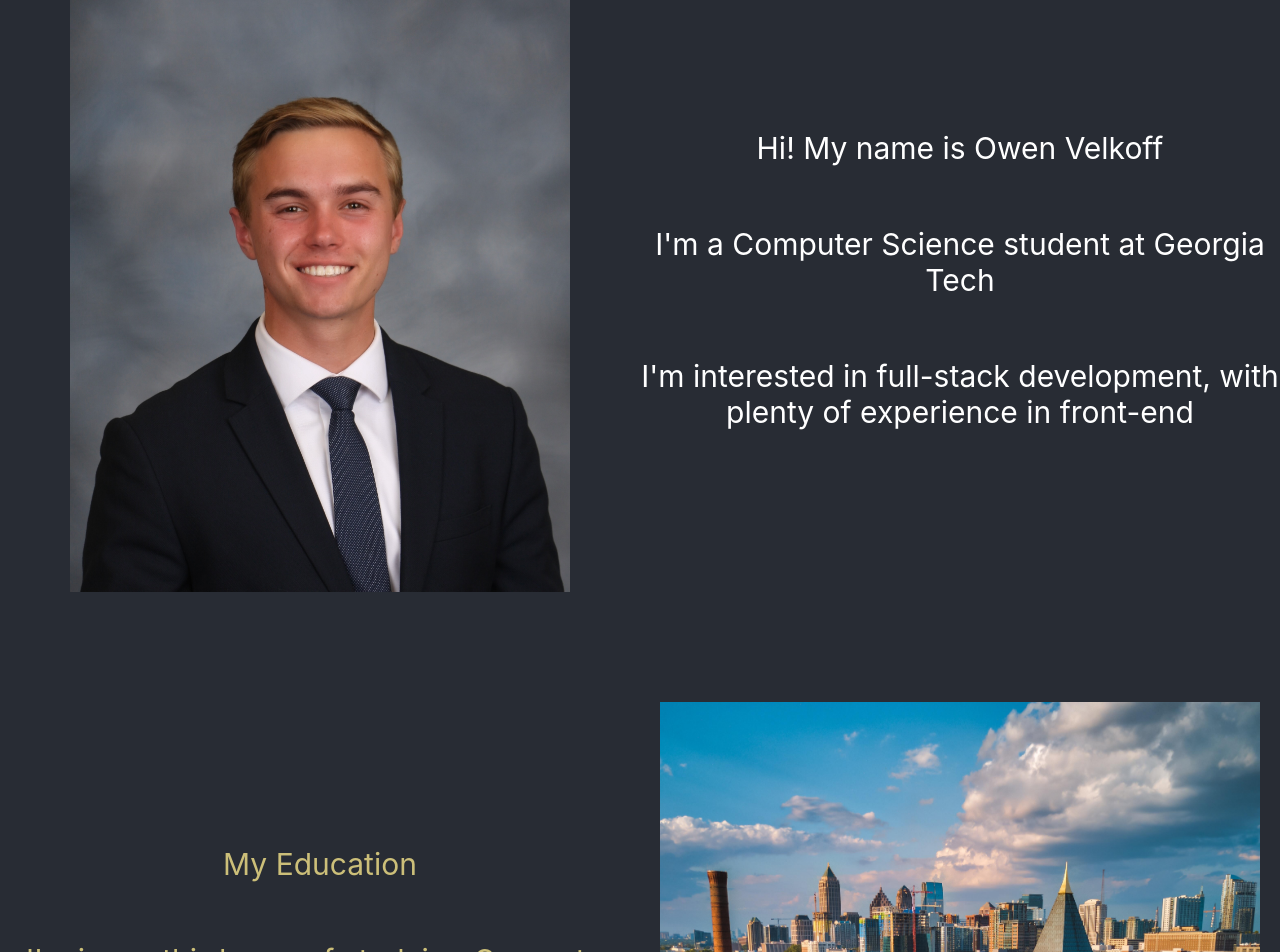
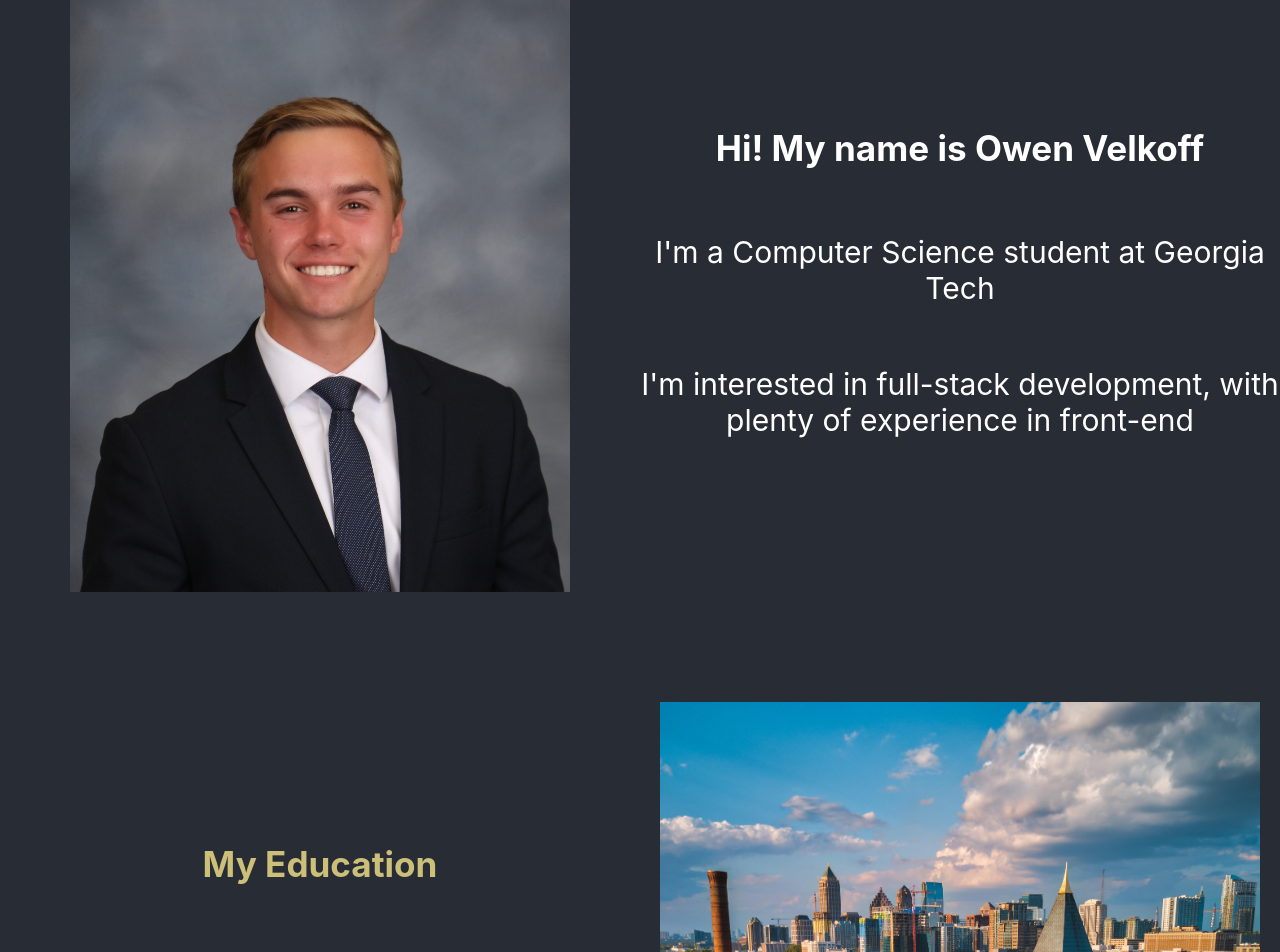
Before and after one commit to owenvelk/owenvelk.github.io, a React (Create React App) app: page / in a window 1280 px wide. Shown: the part 120-1072 px from the top of the page. Built offline with nearby package versions, Linux system fonts and the light colour scheme.

Commit message:
changes to intro and education components

```diff
--- a/src/components/EducationText.js
+++ b/src/components/EducationText.js
@@ -3,7 +3,7 @@ import '../styles/Education.css';
 export default function EducationText() {
     return (
         <div className="EducationText">
-            <p styles="font-size: 50px">My Education</p>
+            <h3>My Education</h3>
             <p>I'm in my third year of studying Computer Science at Georgia Tech</p>
             <p>My threads (focuses) are in Intelligence and Information Internetworks</p>
             <p>I've worked as a Teaching Assistant for CS 1331, Georgia Tech's Intro to Object-Oriented Programming class</p>
--- a/src/components/IntroText.js
+++ b/src/components/IntroText.js
@@ -3,7 +3,7 @@ import '../styles/Intro.css';
 export default function IntroText () {
     return (
         <div className='IntroText'>
-            <p> Hi! My name is Owen Velkoff </p>
+            <h3> Hi! My name is Owen Velkoff </h3>
             <p> I'm a Computer Science student at Georgia Tech </p>
             <p> I'm interested in full-stack development, with plenty of experience in front-end </p>
         </div>
```
